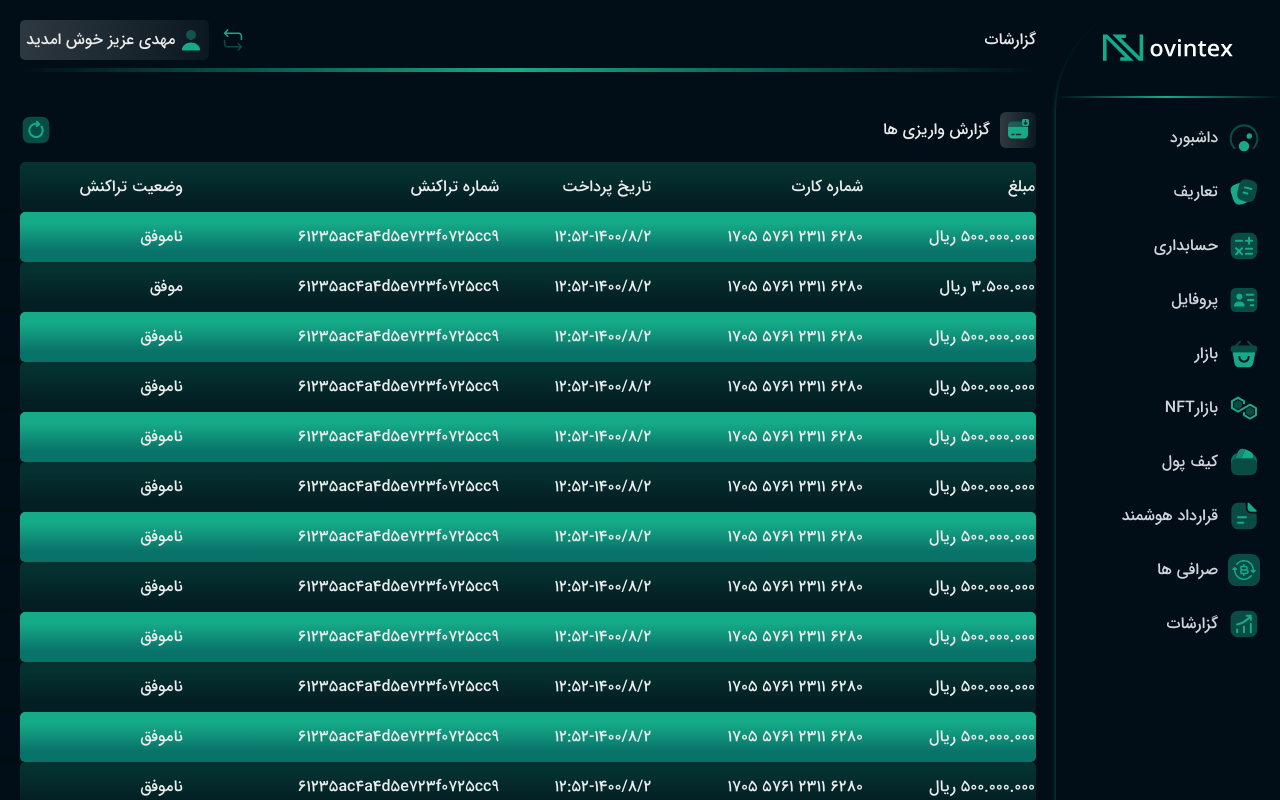
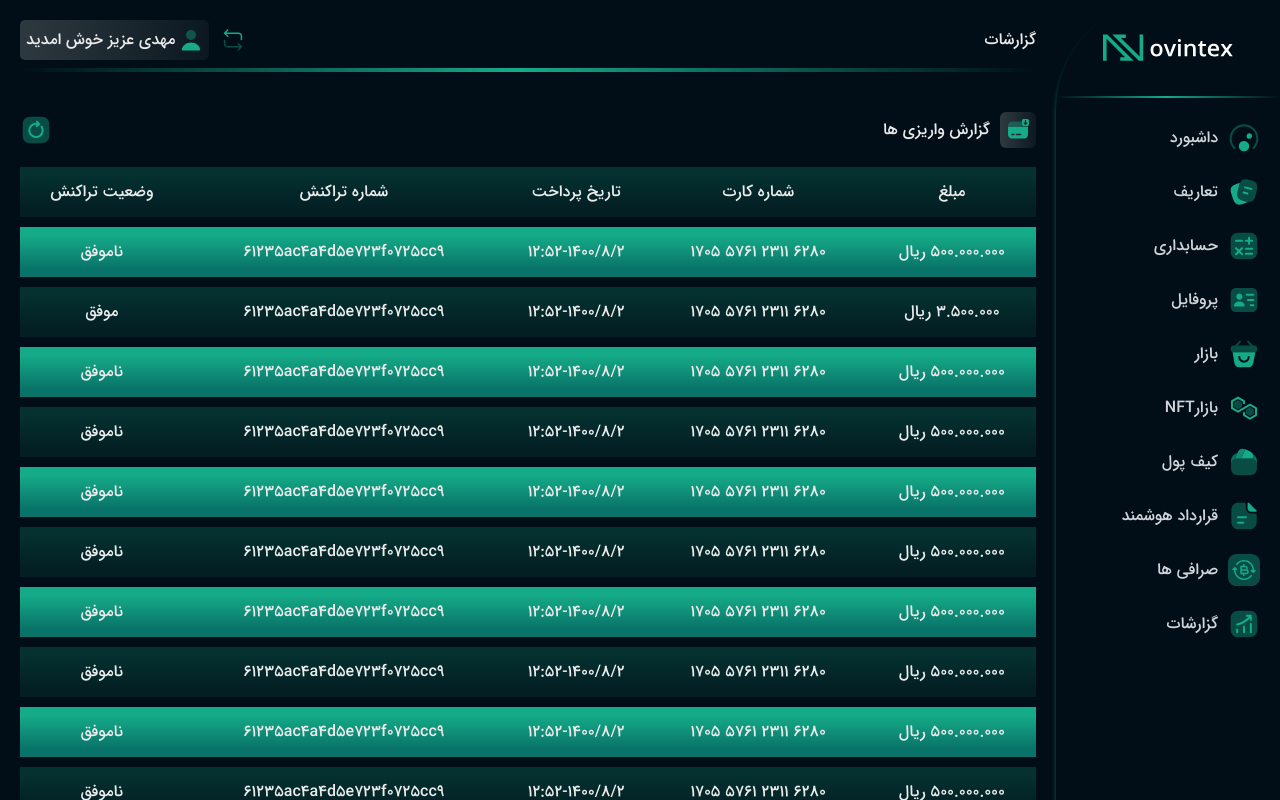
Before and after one commit to danyalbani240/dashboard, a Nuxt app: page /reports in a window 1280 px wide. Shown: the top 800 px of the page. Built offline with nearby package versions, Linux system fonts and the light colour scheme.

Commit message:
space added

```diff
--- a/components/TheReportsTable.vue
+++ b/components/TheReportsTable.vue
@@ -52,7 +52,6 @@
 </template>
 
 <script>
-import BasePartHeader from "./Base/BasePartHeader.vue";
 export default {
   props: {
     heads: {
@@ -73,20 +72,23 @@ table {
 thead {
   background-image: linear-gradient(to top, #031f24 21.31%, #053130 78.69%);
 
-  height: 50px;
+  height: 60px;
 }
 tbody tr {
   background-image: linear-gradient(0deg, #031f24 21.31%, #053130 78.69%);
-  height: 50px;
+  height: 60px;
 }
 td {
   text-align: right;
+  position: relative;
+  text-align: center;
 }
 tr {
   margin: 5px 0;
   position: relative;
+  text-align: center;
 }
-tr::before {
+/* tr::before {
   position: absolute;
   top: 0;
   width: 100%;
@@ -100,6 +102,24 @@ tr::after {
   background-color: #010e10;
   height: 5px;
   content: "";
+} */
+tr td::before {
+  content: "";
+  top: 0;
+  left: 0;
+  height: 5px;
+  width: 100%;
+  position: absolute;
+  background-color: #010e17 !important;
+}
+tr td::after {
+  content: "";
+  bottom: 0;
+  left: 0;
+  height: 5px;
+  width: 100%;
+  position: absolute;
+  background-color: #010e17 !important;
 }
 tr td:first-of-type {
   border-radius: 0 5px 5px 0px;
```
